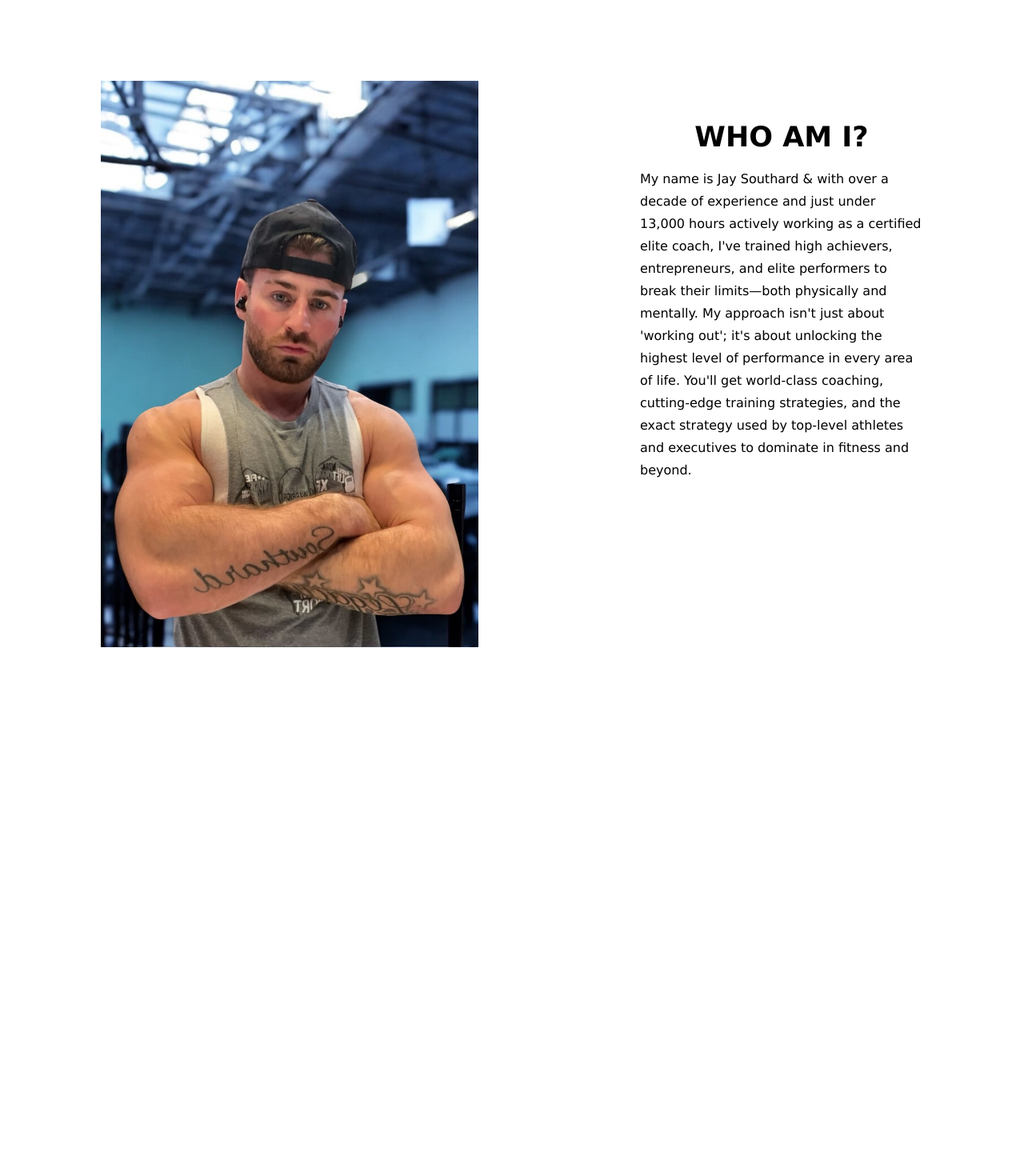
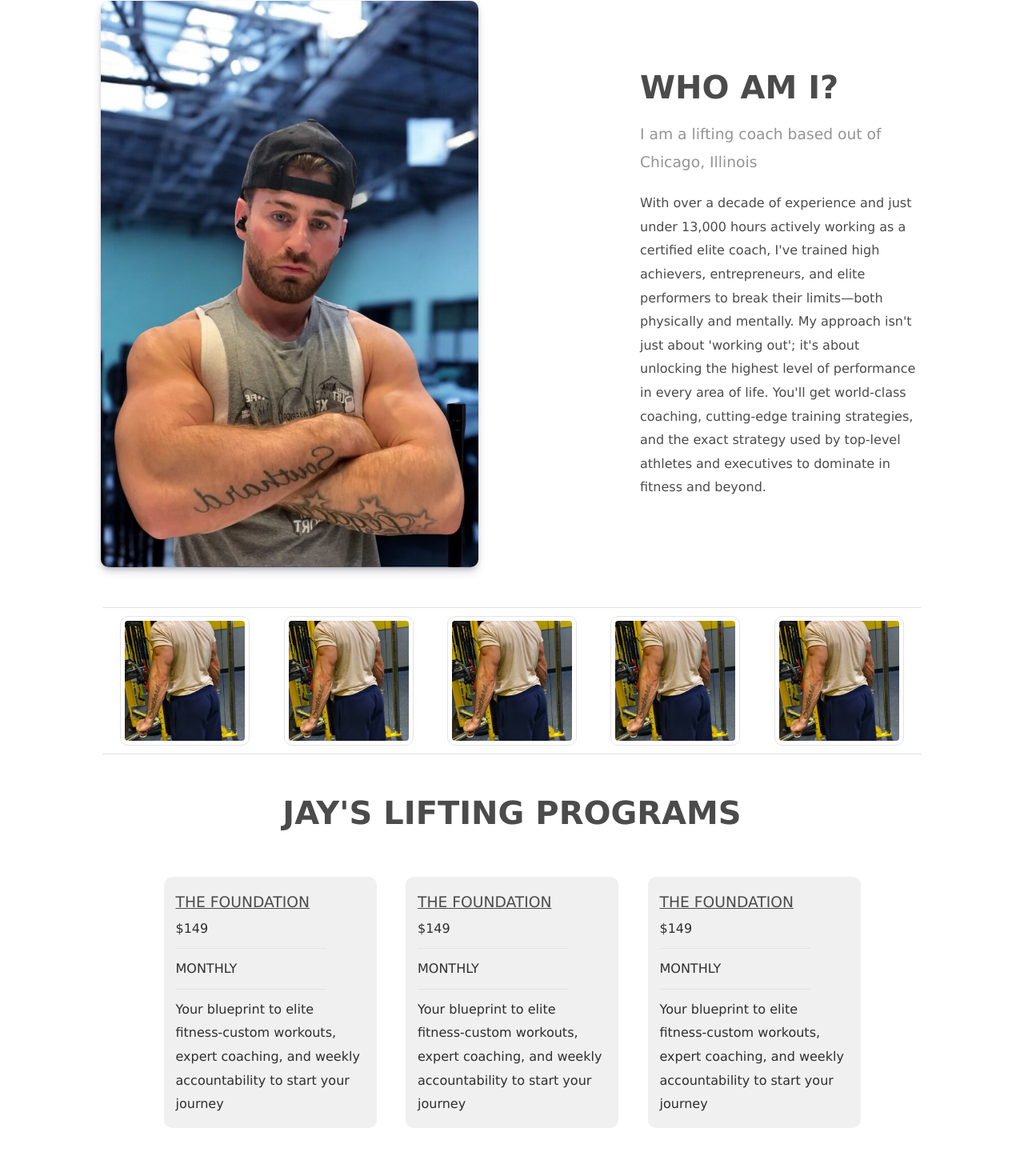
Before and after one commit to kairblarson/JaysTraining, a website: page index.html in a window 1280 px wide. Shown: the part 849-2309 px from the top of the page at 80% size. Before the commit the page ends 1708 px from the top, so only its background shows below. Drawn offline with nearby package versions, Linux system fonts and the light colour scheme.

Commit message:
changed alot and added a section

```diff
--- a/index.html
+++ b/index.html
@@ -79,24 +79,65 @@
             <div class="content-box-2">
                 <div style="display: flex; gap: 50px; padding: 50px; max-width: 100%; justify-content: space-around;" class="content-box-2-wrapper">
                     <img src="images/img3.JPG" class="content-box-2-img"/>
-                    <div style="margin-top: 50px; display: flex; flex-direction: column; max-width: 30%;" class="content-box-2-text">
+                    <div style="display: flex; flex-direction: column; max-width: 30%;" class="content-box-2-text">
                         <h2 class="content-box-2-title">WHO AM I?</h2>
                         <br>
-                        <p style="line-height: 1.75;">
-                          My name is Jay Southard & with over a decade of experience and just under 13,000 hours actively working as a certified elite coach,
+                        <h3 style="color: rgb(148, 148, 148); font-weight: 100; line-height: 1.85;">I am a lifting coach based out of Chicago, Illinois</h3>
+                        <br>
+                        <p style="line-height: 1.85; color: rgb(75, 75, 75);">
+                          With over a decade of experience and just under 13,000 hours actively working as a certified elite coach,
                           I've trained high achievers, entrepreneurs, and elite performers to break their limits—both physically and mentally. My approach isn't
                           just about 'working out'; it's about unlocking the highest level of performance in every area of life. You'll get world-class coaching,
                           cutting-edge training strategies, and the exact strategy used by top-level athletes and executives to dominate in fitness and beyond.
                         </p>
                     </div>
                 </div>
+                <div class="line-break"></div>
+                <div style="display: flex; flex-direction: row; gap: 2%; padding: 10px; justify-content: space-evenly; width: 80%;" id="content-box-2-extra-imgs">
+                  <img src="images/img1.jpg" class="about-me-images"/>
+                  <img src="images/img1.jpg" class="about-me-images"/>
+                  <img src="images/img1.jpg" class="about-me-images"/>
+                  <img src="images/img1.jpg" class="about-me-images"/>
+                  <img src="images/img1.jpg" class="about-me-images"/>
+                </div>
+                <div class="line-break"></div>
             </div>
-            <!-- <div class="content-box-3">
-                <h2 class="content-box-3-title">JAY SOUTHARD LIFTING PROGRAMS</h2>
+            <div class="content-box-3" style="padding: 50px;">
+                <h2 class="content-box-3-title">JAY'S LIFTING PROGRAMS</h2>
+                <br><br><br>
                 <div class="content-box-3-programs-container">
-
+                  <div class="content-box-3-program-content">
+                    <h3 style="text-decoration: underline;">THE FOUNDATION</h3>
+                    <div style="display: flex; flex-direction: column; gap: 10px;">
+                      <p>$149</p>
+                      <div class="line-break"></div>
+                      <p>MONTHLY</p>
+                      <div class="line-break"></div>
+                      <p>Your blueprint to elite fitness-custom workouts, expert coaching, and weekly accountability to start your journey</p>
+                    </div>
+                  </div>
+                  <div class="content-box-3-program-content">
+                    <h3 style="text-decoration: underline;">THE FOUNDATION</h3>
+                    <div style="display: flex; flex-direction: column; gap: 10px;">
+                      <p>$149</p>
+                      <div class="line-break"></div>
+                      <p>MONTHLY</p>
+                      <div class="line-break"></div>
+                      <p>Your blueprint to elite fitness-custom workouts, expert coaching, and weekly accountability to start your journey</p>
+                    </div>
+                  </div>
+                  <div class="content-box-3-program-content">
+                    <h3 style="text-decoration: underline;">THE FOUNDATION</h3>
+                    <div style="display: flex; flex-direction: column; gap: 10px;">
+                      <p>$149</p>
+                      <div class="line-break"></div>
+                      <p>MONTHLY</p>
+                      <div class="line-break"></div>
+                      <p>Your blueprint to elite fitness-custom workouts, expert coaching, and weekly accountability to start your journey</p>
+                    </div>
+                  </div>
                 </div>
-            </div> -->
+            </div>
         </div>
     </div>
 </body>
--- a/styles.css
+++ b/styles.css
@@ -7,6 +7,9 @@
 }
 body {
     background-color: white;
+}
+p, h1, h2, h3 {
+    color: rgb(75, 75, 75);
 }
 #main {
 
@@ -62,6 +65,7 @@ body {
     height: 100vh;
 }
 .content-gif-overlay {
+    margin-top: 100px;
     position: absolute;
     width: 100%;
     height: 100%;
@@ -85,15 +89,18 @@ body {
 .content-name {
     font-size: 25px;
     font-weight: bold;
-    font-family:'Franklin Gothic Medium', 'Arial Narrow', Arial, sans-serif
+    font-family:'Franklin Gothic Medium', 'Arial Narrow', Arial, sans-serif;
+    color: white;
 }
 .content-header {
     font-size: 65px;
     font-weight: bold;
+    color: white;
 }
 .content-subheader {
     font-size: 25px;
     font-weight: bold;
+    color: white;
 }
 .content-buttons-container {
     display: flex;
@@ -102,27 +109,47 @@ body {
     margin-top: 20px;
 }
 #content-video {
+    margin-top: 100px;
     width: 100%;
     height: calc(100vh);
     object-fit: cover;
+    max-height: calc(100vh - 100px);
 }
 .content-box-3, .content-box-2 {
     display: flex;
     flex-direction: column;
     align-items: center;
-    padding-top: 100px;
+    /* padding-top: 100px; */
 }
 .content-box-3-title, .content-box-2-title {
     font-weight: bold;
-    font-size: 35px;
-    text-align: center;
+    font-size: 40px;
+    text-align: start;
+    color: rgb(75, 75, 75);
 }
 .content-box-2-img {
     width: 40%;
     max-width: 600px;
+    box-shadow: rgba(50, 50, 93, 0.25) 0px 6px 12px -2px, rgba(0, 0, 0, 0.3) 0px 3px 7px -3px;
+    border-radius: 10px;
 }
 .content-box-2-wrapper {
-
+    align-items: center;
+}
+.line-break {
+    background-color: #e3e3e3;
+    width: 80%;
+    height: 1px;
+    border-radius: 5px;
+}
+.about-me-images {
+    width: 150px;
+    height: 150px;
+    object-fit: cover;
+    border-radius: 10px;
+    /* box-shadow: rgba(50, 50, 93, 0.25) 0px 6px 12px -2px, rgba(0, 0, 0, 0.3) 0px 3px 7px -3px; */
+    border: 1px solid #e3e3e3;
+    padding: 5px;
 }
 #menu-container {
     display: none;
@@ -155,6 +182,25 @@ body {
     top: 0;
     left: 0;
 }
+.content-box-3-programs-container {
+    display: flex;
+    flex-direction: row;
+    width: 80%;
+    justify-content: space-evenly;
+}
+.content-box-3-program-content {
+    /* background-color: orange; */
+    display: flex;
+    flex-direction: column;
+    width: 25%;
+    padding: 15px;
+    line-height: 1.85;
+    border-radius: 10px;
+    /* border: 1px solid rgb(125, 152, 226); */
+    background-color: #f0f0f0;
+    max-width: 250px;
+    /* box-shadow: rgba(60, 64, 67, 0.3) 0px 1px 2px 0px, rgba(60, 64, 67, 0.15) 0px 1px 3px 1px; */
+}
 .content-buttons {
     background-color: white;
     padding-inline: 40px;
@@ -171,6 +217,9 @@ body {
     cursor: pointer;
     color: black !important;
 }
+p {
+    color: rgb(46, 46, 46);
+}
 @media (max-width: 830px) {
     .nav-button {
         font-size: 15px;
@@ -184,6 +233,7 @@ body {
         align-items: center;
         padding: 0px !important;
         gap: 20px !important;
+        margin-top: 50px;
     }
     .content-box-2-text {
         max-width: 60% !important;
@@ -220,7 +270,7 @@ body {
     }
     .content-box-2-wrapper {
         padding: 0px !important;
-        gap: 0px !important;
+        gap: 50px !important;
     }
     .content-box-2-text {
         max-width: 75% !important;
@@ -236,6 +286,31 @@ body {
     }
     #menu-container {
         display: block;
+    }
+    #content-video {
+        /* object-fit:none; */
+        max-height: calc(100vh - 100px);
+    }
+    #content-box-2-extra-imgs {
+        flex-wrap: wrap;
+        gap: 10px !important;
+    }
+    .content-box-3-programs-container {
+        flex-direction: column;
+        gap: 20px;
+    }
+    .content-box-3-program-content {
+        width: 90%;
+    }
+    .content-box-3, .content-box-2 {
+        padding: 2% !important;
+        margin-top: 50px;
+    }
+    .content-box-3-title {
+        text-align: center;
+    }
+    .about-me-images {
+        width: 100%;
     }
   }
 
```
